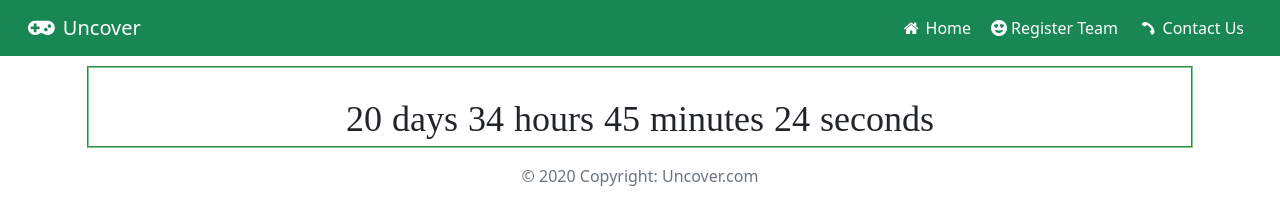
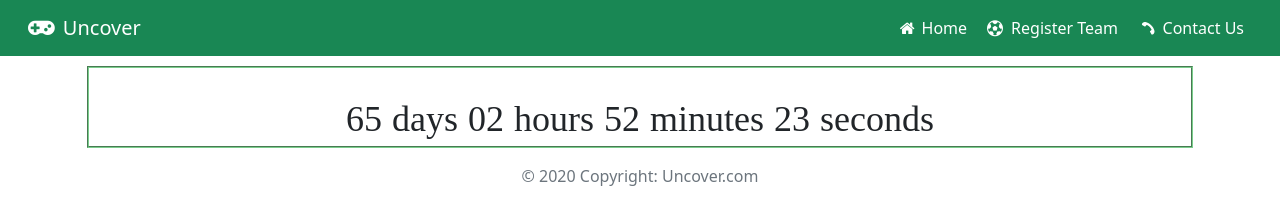
Before and after one commit to clintonwuks/uncover, a React (Create React App) app: page / in a window 1280 px wide. Shown: the top 198 px of the page. Built offline with nearby package versions, Linux system fonts and the light colour scheme; a web font is replaced by a local one.

Commit message:
countdown done

```diff
--- a/package.json
+++ b/package.json
@@ -7,6 +7,7 @@
     "@testing-library/react": "^13.3.0",
     "@testing-library/user-event": "^13.5.0",
     "bootstrap": "^5.1.3",
+    "dayjs": "^1.11.3",
     "font-awesome": "^4.7.0",
     "jquery": "^3.6.0",
     "mdb-ui-kit": "^4.1.0",
--- a/public/index.html
+++ b/public/index.html
@@ -6,7 +6,7 @@
     <meta name="viewport" content="width=device-width, initial-scale=1" />
     <meta name="theme-color" content="#000000" />
     <meta name="description"
-          content="Web site created using create-react-app" />
+          content="Uncover Dublin's biggest summer hangout" />
     <link rel="apple-touch-icon" href="%PUBLIC_URL%/logo192.png" />
     <!--
       manifest.json provides metadata used when your web app is installed on a
@@ -17,6 +17,7 @@
     <link rel="manifest" href="%PUBLIC_URL%/manifest.json" />
     <link href='https://fonts.googleapis.com/css?family=Source+Sans+Pro:400,300,600,400italic,700' rel='stylesheet' type='text/css'>
     <link href="https://fonts.googleapis.com/css?family=Clicker+Script" rel="stylesheet">
+    <link href="https://fonts.googleapis.com/icon?family=Material+Icons" rel="stylesheet">
 
     <!-- Bootstrap  -->
 
@@ -36,7 +37,7 @@
     <link rel="stylesheet" href="assets/css/animate.css">
 
 
-    <title>uncover</title>
+    <title>Uncover</title>
 
 </head>
 <body>
--- a/src/App.css
+++ b/src/App.css
@@ -1,3 +1,4 @@
 * {
-
+   box-sizing: border-box;
+   /* background-color: greenyellow; */
 }
--- a/src/Components/CountdownTimer.jsx
+++ b/src/Components/CountdownTimer/CountdownTimer.jsx
@@ -1,10 +1,12 @@
 import React, {useState, useEffect } from 'react';
-import '../countdownTimer.css';
+import './countdownTimer.css';
+import { getRemainingTimeUntilMsTimestamp } from './CountdownTimerUtils';
+
 const defaultTimeLeft = {
-    seconds : '24',
-    minutes : '45',
-    hours : '34',
-    days : '20',
+    seconds : '00',
+    minutes : '00',
+    hours : '00',
+    days : '00',
 }
 
 function CountdownTimer({countdownTimeStampMs}) {
@@ -19,12 +21,15 @@ function CountdownTimer({countdownTimeStampMs}) {
     }, [countdownTimeStampMs])
 
     function updateTimeLeft(countdown) {
-        console.log('timer counting')
-    }
+        setTimeLeft(getRemainingTimeUntilMsTimestamp(countdown));
+        }
 
 
     return (
-            <div id='timer' className="">
+            <div id='timer'>
+                <div id='icon' className='mdi mdi-calendar-clock ' style={{fontSize : '100px', color: 'green'}}>
+
+                </div>
                     <span className='countdown '>
                         <span>{timeLeft.days}</span>
                         <span>days</span>
--- /dev/null
+++ b/src/Components/CountdownTimer/CountdownTimerUtils.js
@@ -0,0 +1,40 @@
+import dayjs from "dayjs";
+
+export function getRemainingTimeUntilMsTimestamp(timestamps) {
+    const timestampDayjs = dayjs(timestamps);
+    const nowDayjs = dayjs();
+
+    return {
+        seconds : getRemainingSeconds(nowDayjs, timestampDayjs),
+        minutes : getRemainingMinutes(nowDayjs, timestampDayjs),
+        hours : getRemainingHours(nowDayjs, timestampDayjs),
+        days : getRemainingDays(nowDayjs, timestampDayjs),
+
+    };
+}
+
+function getRemainingSeconds(nowDayjs, timestampDayjs){
+    const seconds = timestampDayjs.diff(nowDayjs, 'seconds') % 60;
+    return padWithZeros(seconds, 2);
+}
+
+function getRemainingMinutes(nowDayjs, timestampDayjs){
+    const minutes = timestampDayjs.diff(nowDayjs, 'minutes') % 60;
+    return padWithZeros(minutes, 2);
+}
+
+function getRemainingHours(nowDayjs, timestampDayjs){
+    const hours = timestampDayjs.diff(nowDayjs, 'hours') % 24;
+    return padWithZeros(hours, 2);
+}
+
+function getRemainingDays(nowDayjs, timestampDayjs){
+    const days = timestampDayjs.diff(nowDayjs, 'days');
+    return days;
+}
+
+function padWithZeros(number, minLength) {
+    const numberString = number.toString();
+    if(numberString.length >= minLength ) return numberString;
+    return "0".repeat(minLength-numberString.length) + numberString;
+}
--- a/src/countdownTimer.css
+++ b/src/Components/CountdownTimer/countdownTimer.css
@@ -5,6 +5,7 @@
 }
 #id{
     /* padding-top:300px; */
+    font-size: 1.5em;
 }
 
 .countdown {
@@ -26,3 +27,11 @@ span {
     margin-left: 5px;
     margin-right: 5px;
 }
+
+@media (max-width: 992px) {
+    span {
+        font-size: 1.25em;
+        margin-left: 3px;
+        margin-right: 3px;
+    }
+}
--- a/src/Components/Header.jsx
+++ b/src/Components/Header.jsx
@@ -1,6 +1,6 @@
 import React from 'react';
 import Navbar from './Navbar';
-import CountdownTimer from './CountdownTimer';
+import CountdownTimer from './CountdownTimer/CountdownTimer.jsx';
 
 function Header() {
     return (
--- a/src/Components/Navbar.jsx
+++ b/src/Components/Navbar.jsx
@@ -26,7 +26,7 @@ const Navbar = ()  => {
 							</li>
 
 							<li className="nav-item pl-1">
-								<Link className="nav-link" to="/registerTeam"><i className="bi bi-emoji-heart-eyes-fill mr-1"></i>Register Team</Link>
+								<Link className="nav-link" to="/registerTeam"><i className="fa fa-soccer-ball-o mr-2 "></i>Register Team</Link>
 							</li>
 							<li className="nav-item pl-1">
 								<Link className="nav-link" to="https://twitter.com/TheRealClint_"><i className="fa fa-phone fa-fw fa-rotate-180 mr-1"></i>Contact Us</Link>
```
Also changed, not shown: 1 other file (tests, documents, lock files or other folders).
